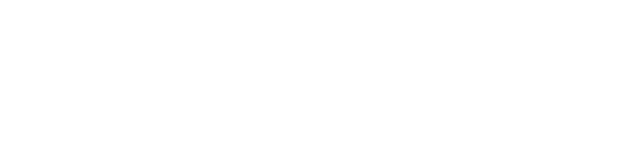
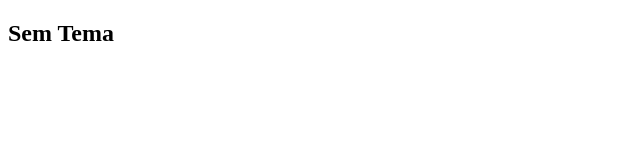
Before and after one commit to darlanjeyson/firstClassGit, a plain HTML site: page index.html in a window 1280 px wide. Shown: the whole page, without its empty margins (0-640 px from the left). Drawn offline with Linux system fonts and the light colour scheme.

Commit message:
Cabecalhoatt

```diff
--- a/index.html
+++ b/index.html
@@ -7,7 +7,9 @@
 </head>
 <body>
     <section>
-
+        <h1>
+            Sem Tema
+        </h1>
     </section>
 </body>
 </html>
```
